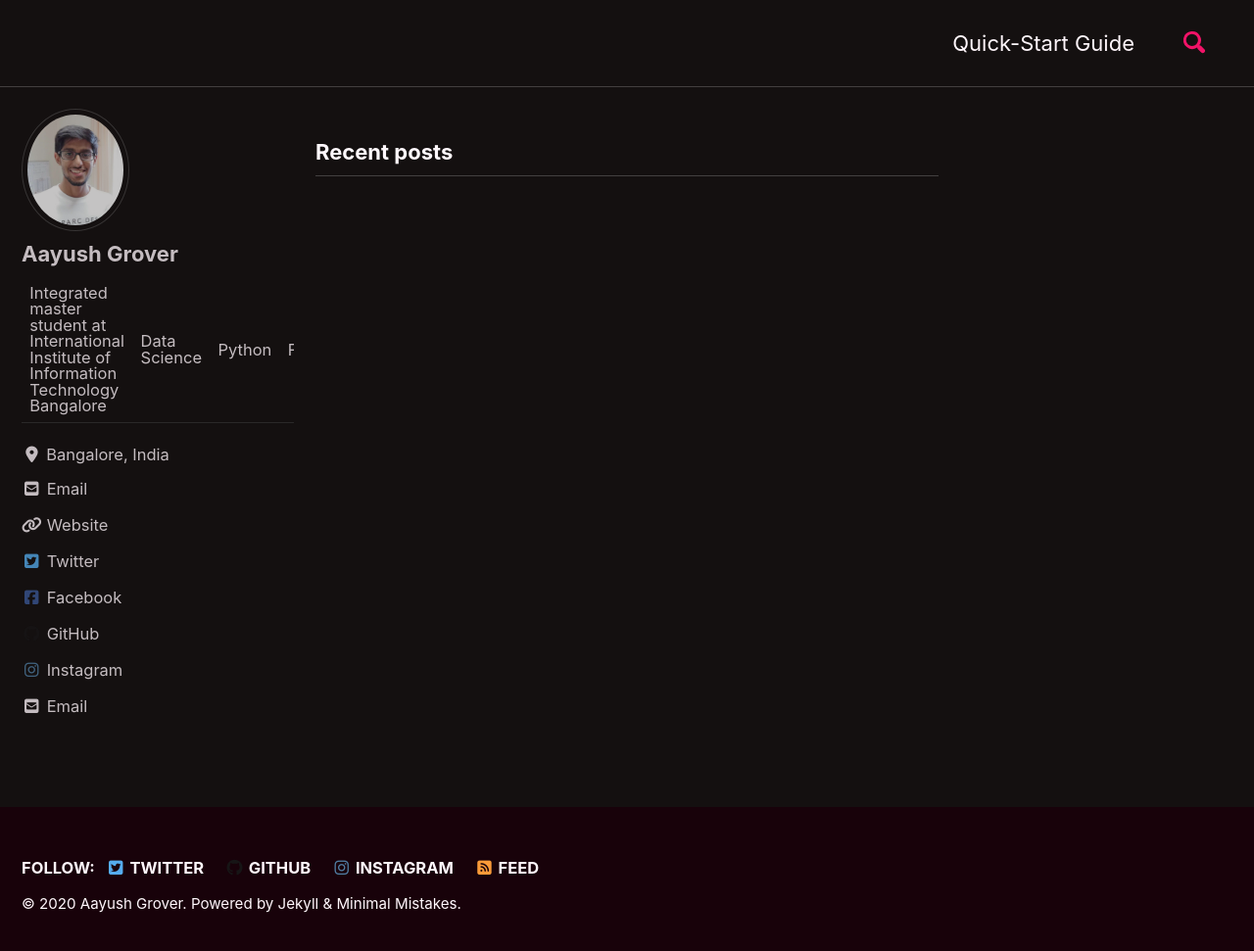
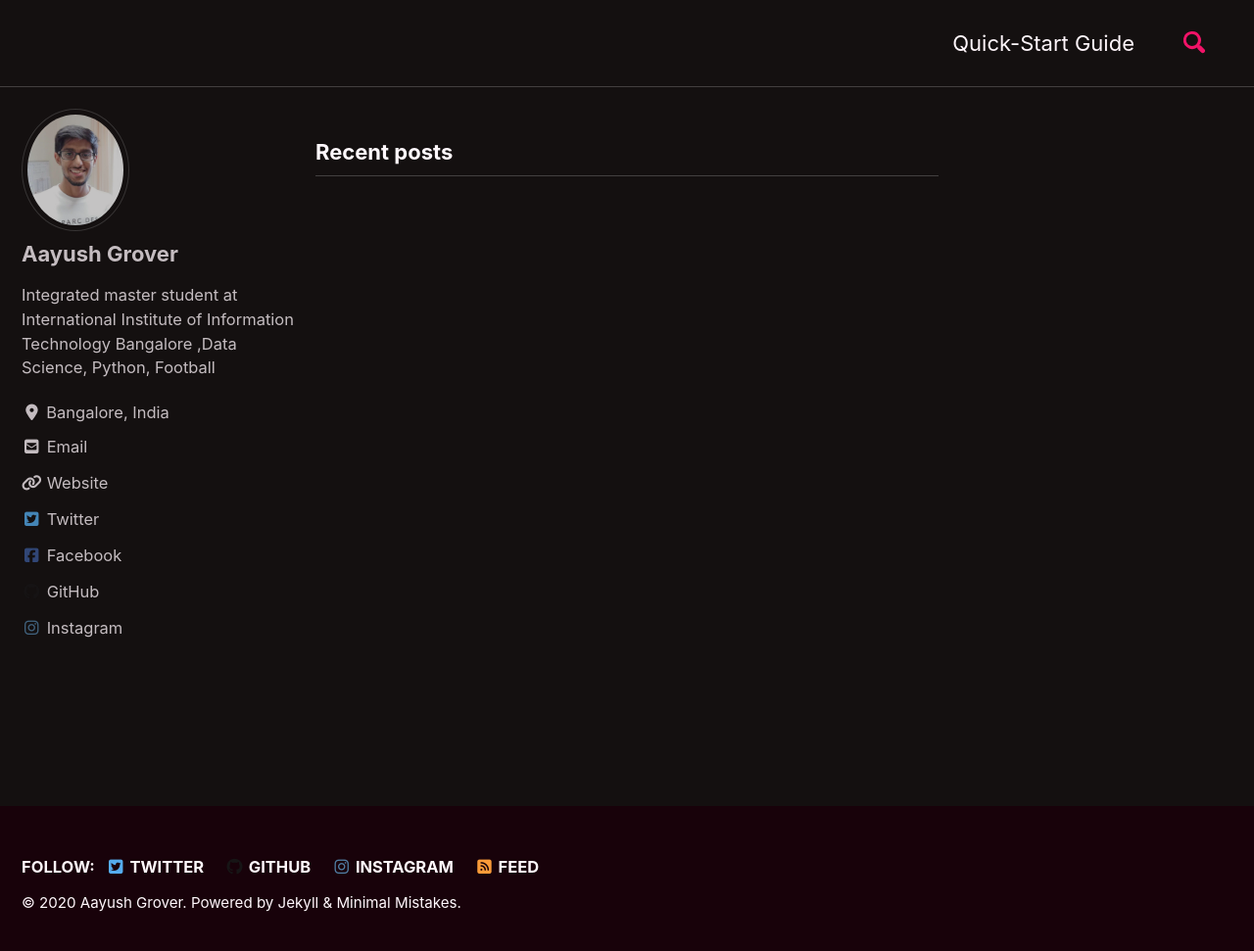
Before and after one commit to AayushGrover/AayushGrover.github.io, a Jekyll site: the page built from index.html, in a window 1280 px wide and 978 px high. Shown: the top 971 px of the window at 98% size. Built offline with Jekyll 4.4.1, drawn with Linux system fonts in a browser that asks for light colours; cached includes are drawn as plain includes; nearby versions of some CDN libraries; the list of posts is cut into pages by our own code.

Commit message:
Update _config.yml

```diff
--- a/_config.yml
+++ b/_config.yml
@@ -99,9 +99,9 @@ analytics:
 author:
   name             : "Aayush Grover"
   avatar           : "/assets/Profile.jpeg" # path of avatar image, e.g. "/assets/images/bio-photo.jpg"
-  bio              : "Integrated master student at International Institute of Information Technology Bangalore | Data Science | Python | Football"
+  bio              : "Integrated master student at International Institute of Information Technology Bangalore ,Data Science, Python, Football"
   location         : "Bangalore, India"
-  email            : aayush[dot]grover[at]iiitb[dot]org
+#   email            : aayush[dot]grover[at]iiitb[dot]org
   links:
     - label: "Email"
       icon: "fas fa-fw fa-envelope-square"
```
